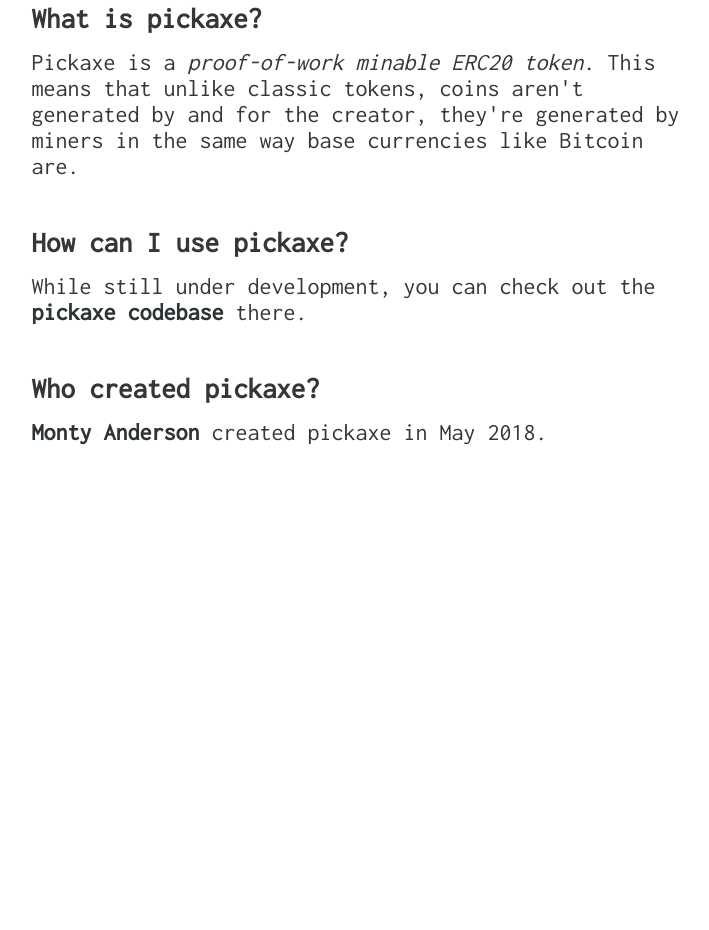
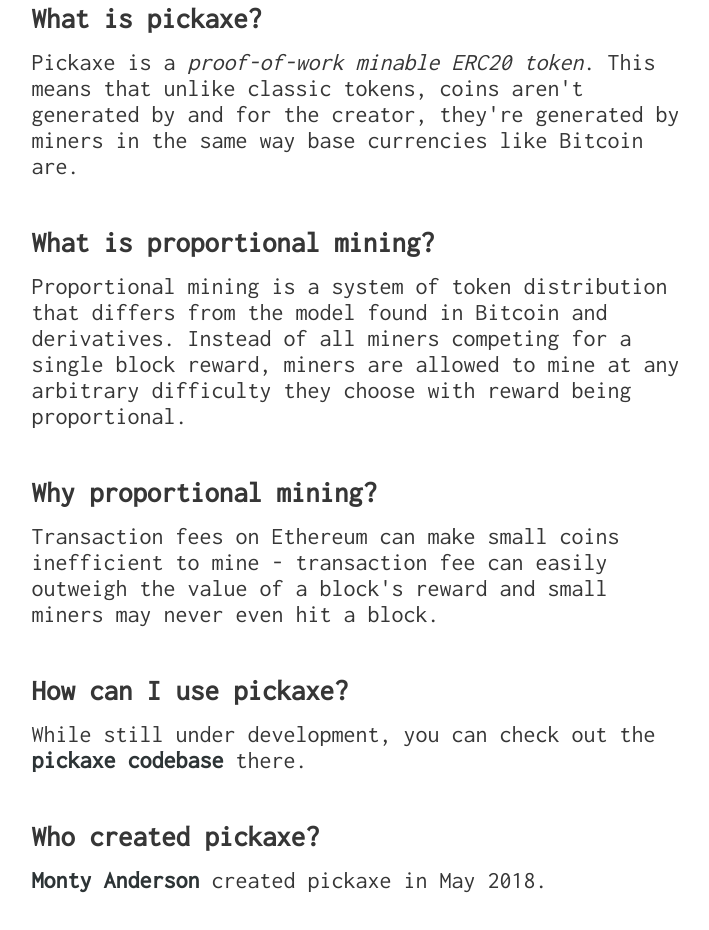
Before and after one commit to montyanderson/pickaxe.cash, a plain HTML site: page index.html in a window 1280 px wide. Shown: the part 278-1208 px from the top of the page, without its empty margins (282-991 px from the left). Before the commit the page ends 800 px from the top, so only its background shows below. Drawn offline with Linux system fonts and the light colour scheme.

Commit message:
proportional mining

```diff
--- a/index.html
+++ b/index.html
@@ -26,6 +26,18 @@
 			</section>
 
 			<section>
+				<h3>What is proportional mining?</h3>
+
+				<p>Proportional mining is a system of token distribution that differs from the model found in Bitcoin and derivatives. Instead of all miners competing for a single block reward, miners are allowed to mine at any arbitrary difficulty they choose with reward being proportional.</p>
+			</section>
+
+			<section>
+				<h3>Why proportional mining?</h3>
+
+				<p>Transaction fees on Ethereum can make small coins inefficient to mine - transaction fee can easily outweigh the value of a block's reward and small miners may never even hit a block.</p>
+			</section>
+
+			<section>
 				<h3>How can I use pickaxe?</h3>
 
 				<p>While still under development, you can check out the <a href="https://github.com/montyanderson/pickaxe">pickaxe codebase</a> there.</p>
```
